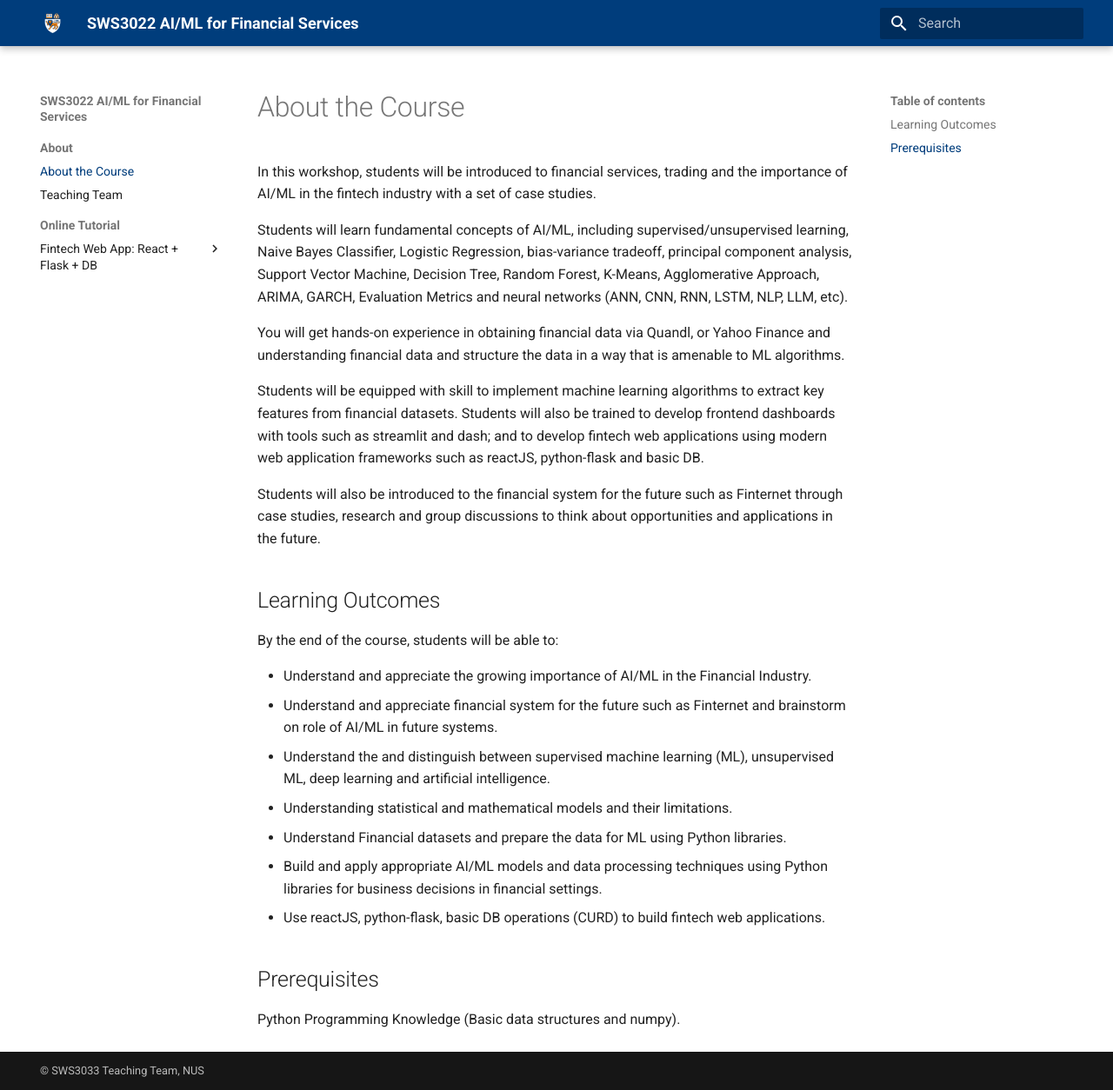
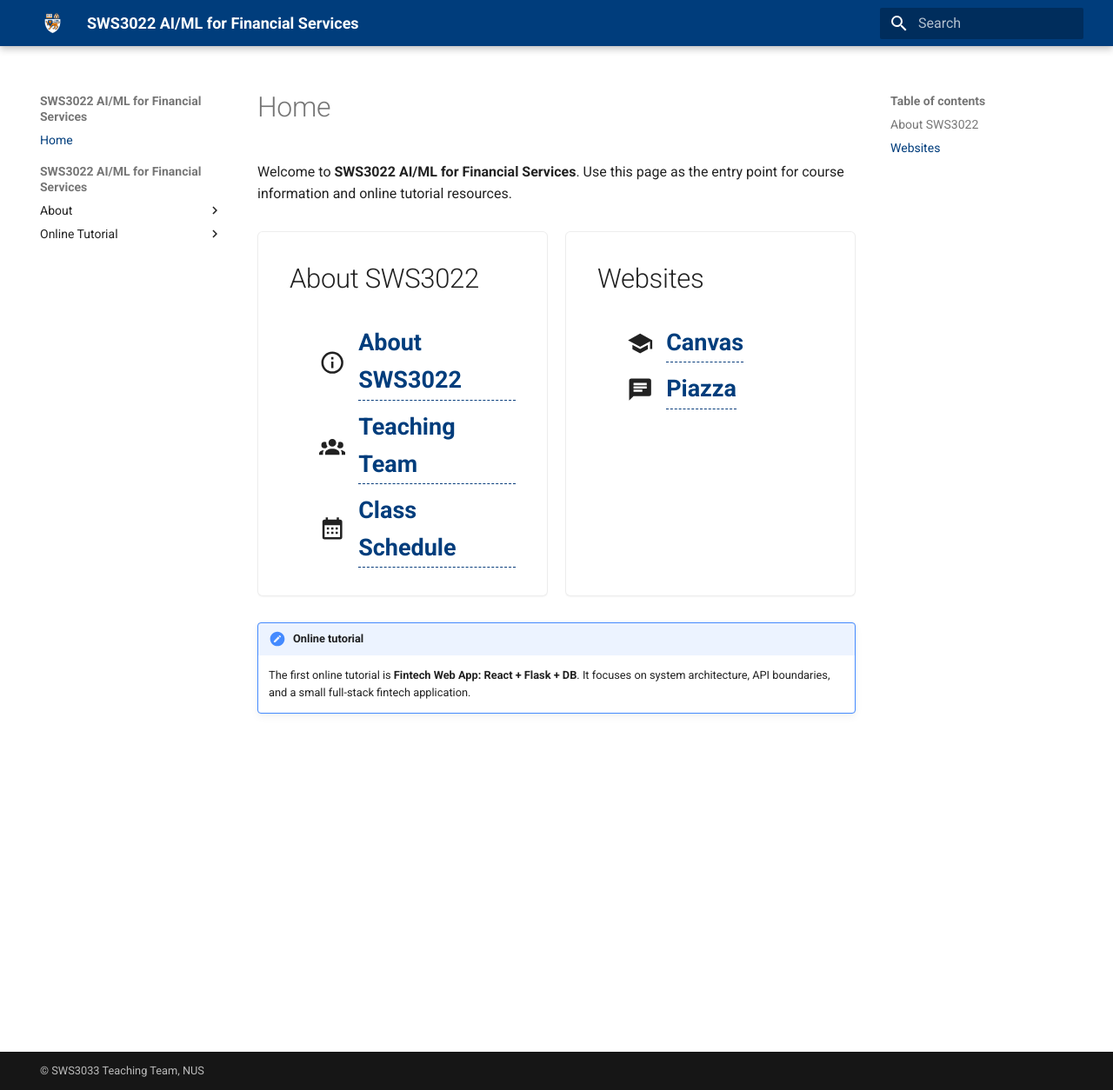
Before and after one commit to SWS3022/SWS3022.github.io, an MkDocs documentation site: the page built from docs/index.md, in a window 1280 px wide and 1254 px high. Shown: the whole window at 87% size. Built offline with MkDocs 1.6.1 and Material for MkDocs 9.7.7, drawn with Linux system fonts in a browser that asks for light colours.

Commit message:
Add home cards and nested course navigation

```diff
--- /dev/null
+++ b/docs/about/course.md
@@ -0,0 +1,27 @@
+# About the Course
+
+In this workshop, students will be introduced to financial services, trading and the importance of AI/ML in the fintech industry with a set of case studies.
+
+Students will learn fundamental concepts of AI/ML, including supervised/unsupervised learning, Naive Bayes Classifier, Logistic Regression, bias-variance tradeoff, principal component analysis, Support Vector Machine, Decision Tree, Random Forest, K-Means, Agglomerative Approach, ARIMA, GARCH, Evaluation Metrics and neural networks (ANN, CNN, RNN, LSTM, NLP, LLM, etc).
+
+You will get hands-on experience in obtaining financial data via Quandl, or Yahoo Finance and understanding financial data and structure the data in a way that is amenable to ML algorithms.
+
+Students will be equipped with skill to implement machine learning algorithms to extract key features from financial datasets. Students will also be trained to develop frontend dashboards with tools such as streamlit and dash; and to develop fintech web applications using modern web application frameworks such as reactJS, python-flask and basic DB.
+
+Students will also be introduced to the financial system for the future such as Finternet through case studies, research and group discussions to think about opportunities and applications in the future.
+
+## Learning Outcomes
+
+By the end of the course, students will be able to:
+
+- Understand and appreciate the growing importance of AI/ML in the Financial Industry.
+- Understand and appreciate financial system for the future such as Finternet and brainstorm on role of AI/ML in future systems.
+- Understand the and distinguish between supervised machine learning (ML), unsupervised ML, deep learning and artificial intelligence.
+- Understanding statistical and mathematical models and their limitations.
+- Understand Financial datasets and prepare the data for ML using Python libraries.
+- Build and apply appropriate AI/ML models and data processing techniques using Python libraries for business decisions in financial settings.
+- Use reactJS, python-flask, basic DB operations (CURD) to build fintech web applications.
+
+## Prerequisites
+
+Python Programming Knowledge (Basic data structures and numpy).
--- a/docs/index.md
+++ b/docs/index.md
@@ -1,27 +1,37 @@
-# About the Course
+# Home
 
-In this workshop, students will be introduced to financial services, trading and the importance of AI/ML in the fintech industry with a set of case studies.
+Welcome to **SWS3022 AI/ML for Financial Services**. Use this page as the entry point for course information and online tutorial resources.
 
-Students will learn fundamental concepts of AI/ML, including supervised/unsupervised learning, Naive Bayes Classifier, Logistic Regression, bias-variance tradeoff, principal component analysis, Support Vector Machine, Decision Tree, Random Forest, K-Means, Agglomerative Approach, ARIMA, GARCH, Evaluation Metrics and neural networks (ANN, CNN, RNN, LSTM, NLP, LLM, etc).
+<div class="home-card-grid" markdown>
 
-You will get hands-on experience in obtaining financial data via Quandl, or Yahoo Finance and understanding financial data and structure the data in a way that is amenable to ML algorithms.
+<section class="home-card" markdown>
 
-Students will be equipped with skill to implement machine learning algorithms to extract key features from financial datasets. Students will also be trained to develop frontend dashboards with tools such as streamlit and dash; and to develop fintech web applications using modern web application frameworks such as reactJS, python-flask and basic DB.
+## About SWS3022
 
-Students will also be introduced to the financial system for the future such as Finternet through case studies, research and group discussions to think about opportunities and applications in the future.
+<div class="home-link-list" markdown>
 
-## Learning Outcomes
+- :material-information-outline:{ .home-link-icon } [About SWS3022](about/course.md)
+- :material-account-group:{ .home-link-icon } [Teaching Team](teaching-team.md)
+- :material-calendar-month:{ .home-link-icon } [Class Schedule](about/class-schedule.md)
 
-By the end of the course, students will be able to:
+</div>
 
-- Understand and appreciate the growing importance of AI/ML in the Financial Industry.
-- Understand and appreciate financial system for the future such as Finternet and brainstorm on role of AI/ML in future systems.
-- Understand the and distinguish between supervised machine learning (ML), unsupervised ML, deep learning and artificial intelligence.
-- Understanding statistical and mathematical models and their limitations.
-- Understand Financial datasets and prepare the data for ML using Python libraries.
-- Build and apply appropriate AI/ML models and data processing techniques using Python libraries for business decisions in financial settings.
-- Use reactJS, python-flask, basic DB operations (CURD) to build fintech web applications.
+</section>
 
-## Prerequisites
+<section class="home-card" markdown>
 
-Python Programming Knowledge (Basic data structures and numpy).
+## Websites
+
+<div class="home-link-list" markdown>
+
+- :material-school:{ .home-link-icon } [Canvas](https://www.nus.edu.sg/canvas/login/)
+- :material-message-text:{ .home-link-icon } [Piazza](https://piazza.com/)
+
+</div>
+
+</section>
+
+</div>
+
+!!! note "Online tutorial"
+    The first online tutorial is **Fintech Web App: React + Flask + DB**. It focuses on system architecture, API boundaries, and a small full-stack fintech application.
--- a/docs/stylesheets/extra.css
+++ b/docs/stylesheets/extra.css
@@ -51,3 +51,59 @@
     grid-template-columns: 1fr;
   }
 }
+
+.md-typeset .home-card-grid {
+  display: grid;
+  grid-template-columns: repeat(2, minmax(0, 1fr));
+  gap: 1rem;
+  margin: 1.5rem 0;
+}
+
+.md-typeset .home-card {
+  border: 1px solid var(--md-default-fg-color--lightest);
+  border-radius: 6px;
+  padding: 1.6rem 1.8rem;
+  background: var(--md-default-bg-color);
+  box-shadow: 0 1px 2px rgba(0, 0, 0, 0.04);
+}
+
+.md-typeset .home-card h2 {
+  margin-top: 0;
+  margin-bottom: 1.1rem;
+  color: var(--md-default-fg-color);
+  font-size: 1.55rem;
+}
+
+.md-typeset .home-link-list ul {
+  margin: 0;
+  padding: 0;
+  list-style: none;
+}
+
+.md-typeset .home-link-list li {
+  display: flex;
+  align-items: center;
+  gap: 0.75rem;
+  margin: 0.45rem 0;
+  font-size: 1.35rem;
+  font-weight: 700;
+}
+
+.md-typeset .home-link-list a {
+  border-bottom: 1px dashed currentColor;
+}
+
+.md-typeset .home-link-icon {
+  color: var(--md-default-fg-color);
+  flex: 0 0 auto;
+}
+
+@media (max-width: 860px) {
+  .md-typeset .home-card-grid {
+    grid-template-columns: 1fr;
+  }
+
+  .md-typeset .home-card {
+    padding: 1.2rem 1.3rem;
+  }
+}
--- a/mkdocs.yml
+++ b/mkdocs.yml
@@ -20,17 +20,20 @@ theme:
     - search.suggest
 
 nav:
-  - About:
-      - About the Course: index.md
-      - Teaching Team: teaching-team.md
-  - Online Tutorial:
-      - "Fintech Web App: React + Flask + DB":
-          - Tutorial Overview: web-app/index.md
-          - What You Will Build: overview/what-you-will-build.md
-          - System Architecture: overview/system-architecture.md
-          - Install Tools: setup/install-tools.md
-          - Run the Starter Project: setup/run-starter.md
-          - Full System Review: review/full-system-review.md
+  - Home: index.md
+  - "SWS3022 AI/ML for Financial Services":
+      - About:
+          - About the Course: about/course.md
+          - Teaching Team: teaching-team.md
+          - Class Schedule: about/class-schedule.md
+      - Online Tutorial:
+          - "Fintech Web App: React + Flask + DB":
+              - Tutorial Overview: web-app/index.md
+              - What You Will Build: overview/what-you-will-build.md
+              - System Architecture: overview/system-architecture.md
+              - Install Tools: setup/install-tools.md
+              - Run the Starter Project: setup/run-starter.md
+              - Full System Review: review/full-system-review.md
 
 markdown_extensions:
   - admonition
@@ -42,6 +45,9 @@ markdown_extensions:
   - pymdownx.highlight:
       anchor_linenums: true
   - pymdownx.inlinehilite
+  - pymdownx.emoji:
+      emoji_index: !!python/name:material.extensions.emoji.twemoji
+      emoji_generator: !!python/name:material.extensions.emoji.to_svg
   - pymdownx.snippets
   - pymdownx.superfences:
       custom_fences:
```
Also changed, not shown: docs/about/class-schedule.md (added, +13 -0 lines).
